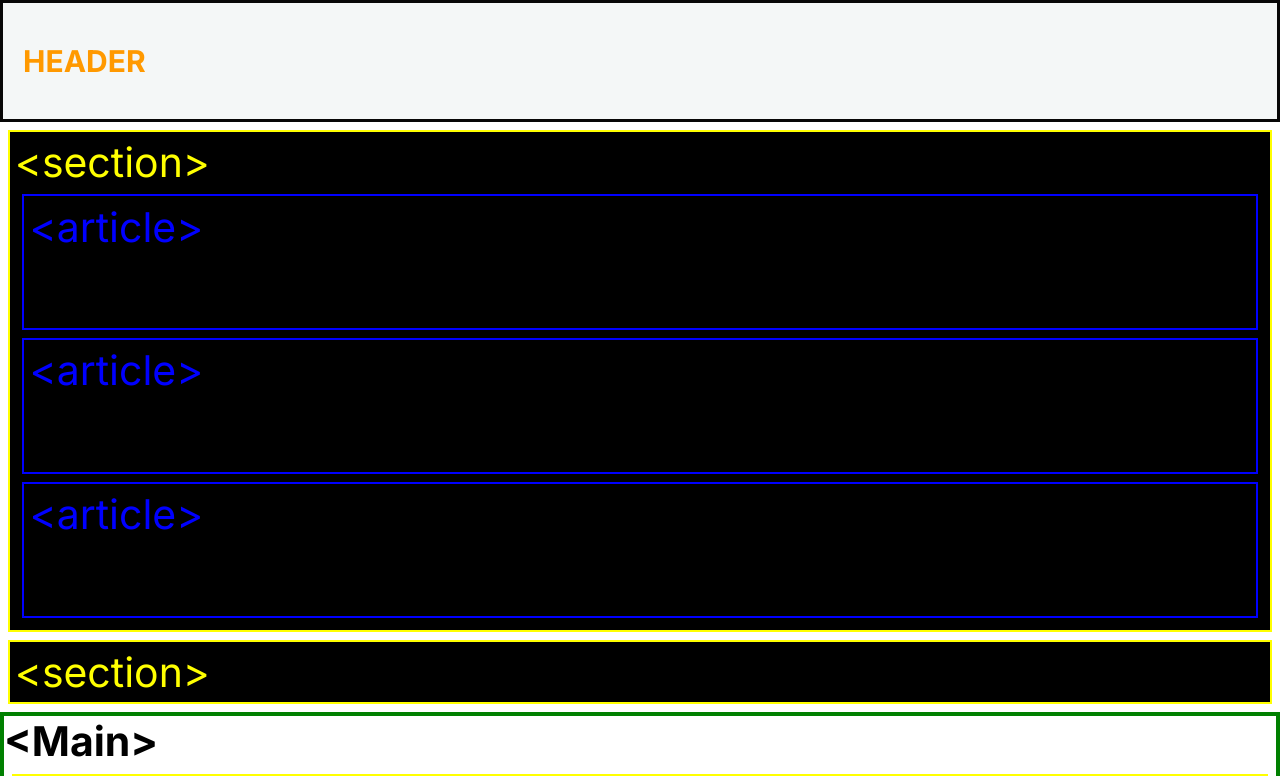
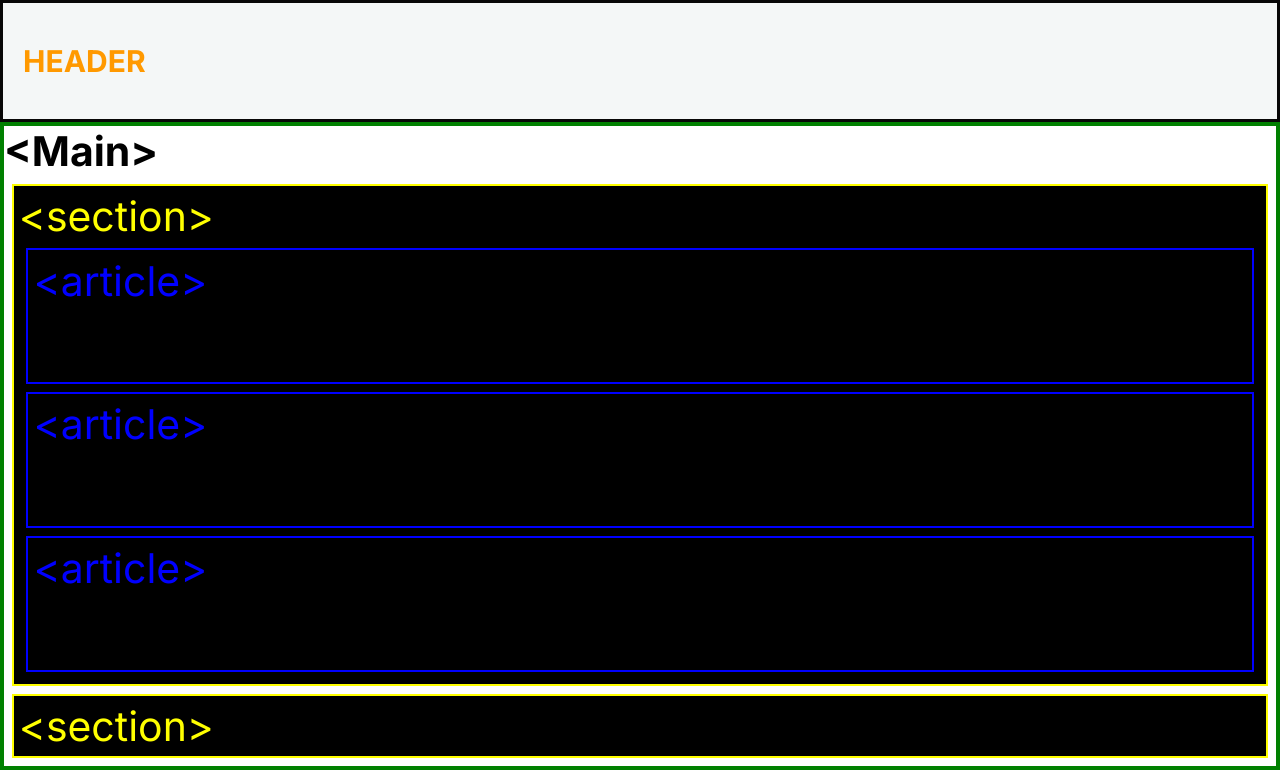
Before and after one commit to sthallysson/gitflow-project, a Next.js app: page / in a window 1280 px wide. Shown: the top 776 px of the page. Built offline with nearby package versions, Linux system fonts and the light colour scheme.

Commit message:
exclude section

```diff
--- a/src/app/page.tsx
+++ b/src/app/page.tsx
@@ -8,7 +8,6 @@ export default function Home() {
   return (
     <>
       <Header />
-      <Section />
       <Main />
       <Footer />
     </>
```
